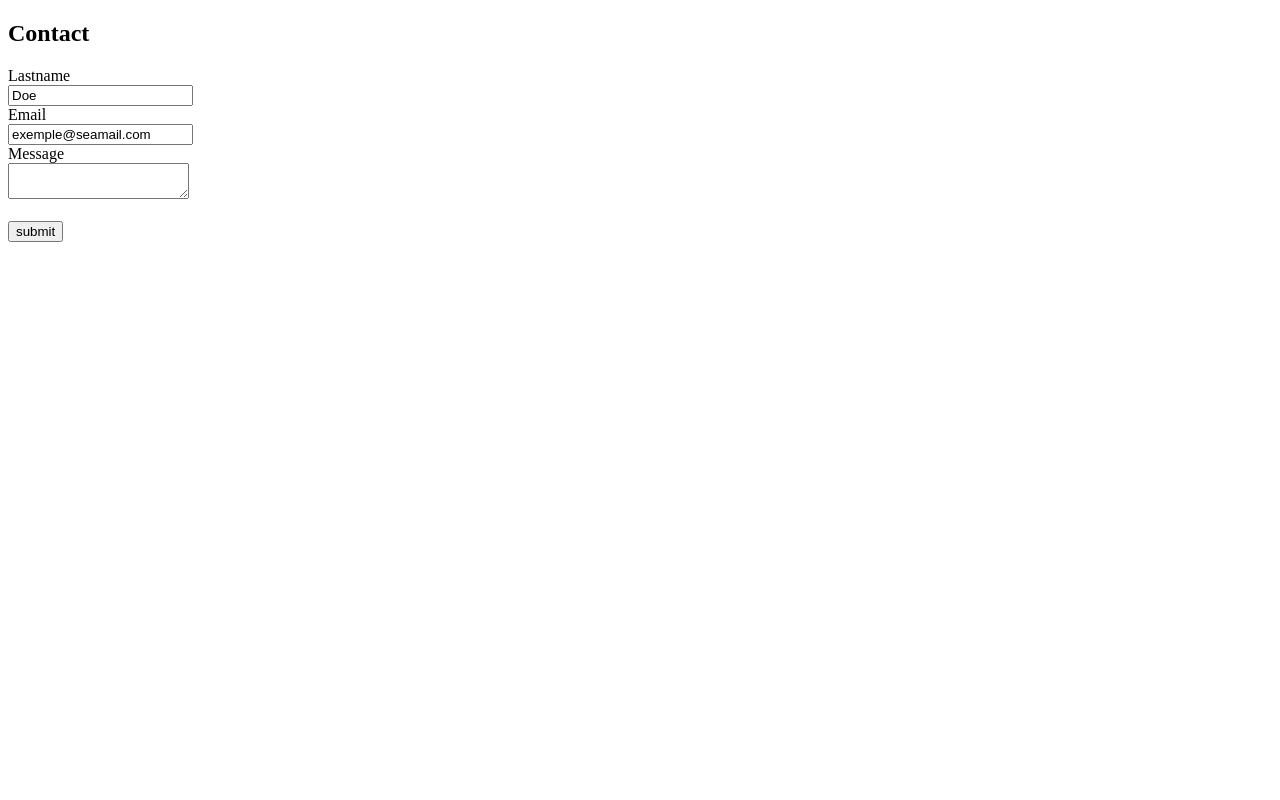
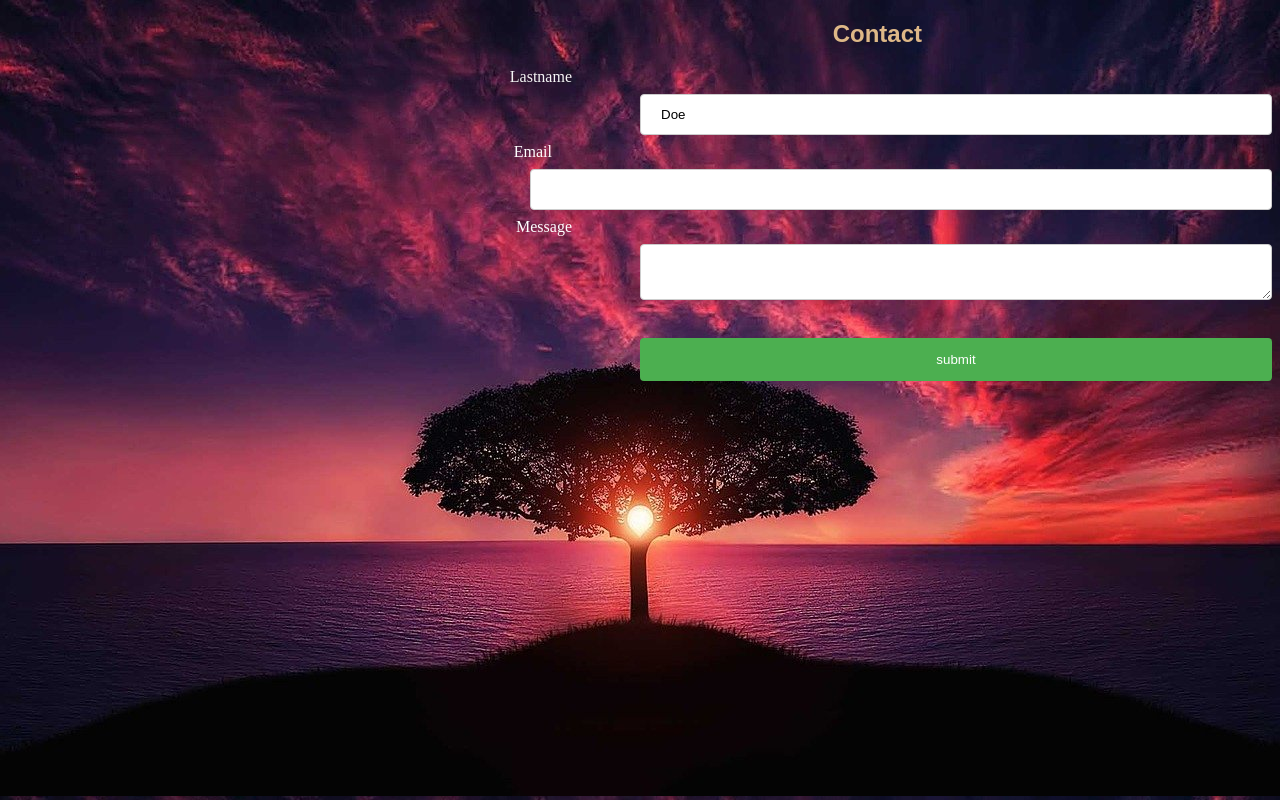
Before and after one commit to Greg64200/project-1, a plain HTML site: page index.html in a window 1280 px wide. Drawn offline with Linux system fonts and the light colour scheme.

Commit message:
the contact form is done

```diff
--- a/index.html
+++ b/index.html
@@ -7,28 +7,37 @@
     <link href="style.css" rel="stylesheet" type="text/css" />
     <title>Document</title>
 </head>
+
 <body>
+
+
     <section id="contact">
-        <div><h1 id="dio">Contact</h1></div>
+
+        <div><h1  id="dio">Contact</h1></div>
+
         <form id="contactForm">
-          <label for="lastname">Lastname</label><br />
-          <input type="text" id="lastname" name="lname" value="Doe" /><br />
-          <label for="email">Email</label><br />
+          <label for="lastname" id="toto">Lastname</label><br />
+           <input type="text" id="lastname" name="lname" value="Doe" /><br />
+          <label   id="email" for="email">Email</label><br />
           <input
             type="text"
             id="email"
             name="email"
             value="exemple@seamail.com"
           /><br />
-          <label for="message">Message</label><br />
+          <label for="message" id="tata">Message</label><br />
           <textarea id="message" name="message"></textarea>
           <br /><br />
           <input id="buttonSubmit" type="submit" value="submit" />
+
         </form>
       </section>
+    <script src="script.js"></script>
+
     </body>
 
 
 
-</body>
+
+
 </html>
--- /dev/null
+++ b/script.js
@@ -0,0 +1,8 @@
+const message =
+  "Thank you for submitting your message. We will respond as soon as possible.";
+
+document.getElementById("contact");
+document.addEventListener("submit", function (event) {
+  event.preventDefault();
+  alert(message);
+});
--- a/style.css
+++ b/style.css
@@ -0,0 +1,106 @@
+
+
+body  {
+
+    height: 600px;
+    background-image: url("images/tree-g8a46fd76d_1280.jpg");
+    background-size: cover;
+  }
+
+
+
+
+#dio {
+    text-align: right;
+    padding-right: 350px;
+    font-family: "Regular 400", sans-serif;
+    color: burlywood;
+}
+
+label  {
+
+   padding-right: 700px;
+}
+
+#email {
+
+    padding-right: 720px ;
+}
+
+#contact {
+
+    text-align: right;
+}
+
+
+input[type="text"],
+select {
+  width: 50%;
+  padding: 12px 20px;
+  margin: 8px 0;
+  display: inline-block;
+  border: 1px solid #ccc;
+  border-radius: 4px;
+  box-sizing: border-box;
+}
+
+input[type="submit"] {
+  width: 50%;
+  background-color: #4caf50;
+  color: white;
+  padding: 14px 20px;
+  margin: 8px 0;
+  border: none;
+  border-radius: 4px;
+  cursor: pointer;
+}
+
+#message {
+  width: 50%;
+  padding: 12px 20px;
+  margin: 8px 0;
+  display: inline-block;
+  border: 1px solid #ccc;
+  border-radius: 4px;
+  box-sizing: border-box;
+}
+
+input[type="submit"]:hover {
+  background-color: #45a049;
+
+}
+
+.form {
+  border-radius: 5px;
+  background-color: #f2f2f2;
+  padding: 20px;
+}
+
+
+
+#dio {
+    text-align: right;
+    padding-right: 350px;
+    font-family: "Regular 400", sans-serif;
+}
+
+label  {
+
+   padding-right: 700px;
+}
+
+#email {
+
+color: white;
+    padding-right: 720px ;
+}
+
+#toto  {
+
+  color: whitesmoke;
+}
+
+#tata {
+
+  color: white;
+}
```
Also changed, not shown: images/tree-g8a46fd76d_1280.jpg (added).
